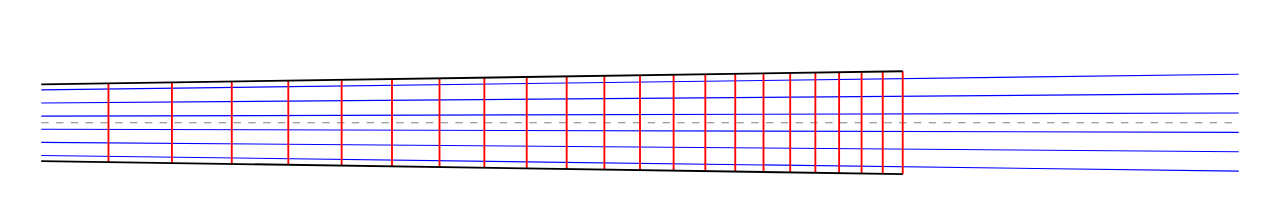
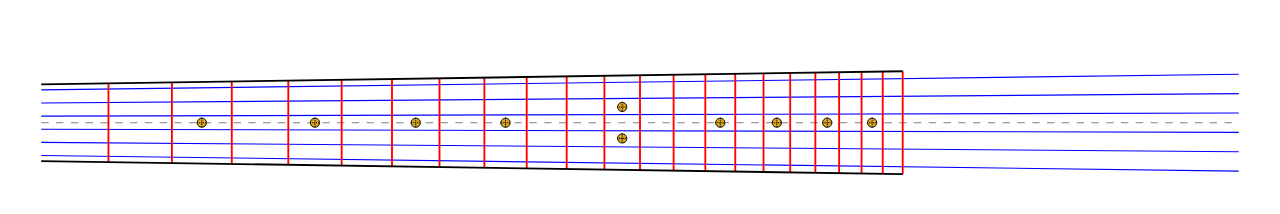
Before and after one commit to billhannah/fret-werk, a Vue app: page / in a window 1280 px wide. Shown: the part 238-452 px from the top of the page. Built offline with nearby package versions, Linux system fonts and the light colour scheme.

Commit message:
Add fret markers

```diff
--- a/src/fretboard/fretboard-drawing.vue
+++ b/src/fretboard/fretboard-drawing.vue
@@ -100,6 +100,43 @@ const fretLines = computed(() => {
   return { ok: true as const, value: frets };
 });
 
+const fretMarkers = computed(() => {
+  if (!fretLines.value.ok || !heelPosition.value.ok) {
+    return [];
+  }
+
+  const markers = [];
+  let previousFretPosition = 0;
+  const [topEdge, bottomEdge] = edgeLines.value;
+
+  for (const fret of fretLines.value.value) {
+    const markerIndex = fret.fretNumber % 12;
+    if ([3, 5, 7, 9].includes(markerIndex) || markerIndex === 0) {
+      const x = (previousFretPosition + fret.x) / 2;
+      const edgeRatio = x / heelPosition.value.value;
+      const yAtTop = topEdge.yAtNut + (topEdge.yAtHeel - topEdge.yAtNut) * edgeRatio;
+      const yAtBottom = bottomEdge.yAtNut + (bottomEdge.yAtHeel - bottomEdge.yAtNut) * edgeRatio;
+      const markerYs =
+        markerIndex === 0
+          ? [yAtTop + (yAtBottom - yAtTop) / 3, yAtTop + (2 * (yAtBottom - yAtTop)) / 3]
+          : [(yAtTop + yAtBottom) / 2];
+
+      markers.push(
+        ...markerYs.map((y, index) => ({
+          fretNumber: fret.fretNumber,
+          index,
+          x,
+          y,
+        })),
+      );
+    }
+
+    previousFretPosition = fret.x;
+  }
+
+  return markers;
+});
+
 const viewBox = computed(() => {
   if (!stringLines.value.ok || !heelPosition.value.ok || !fretLines.value.ok) {
     return undefined;
@@ -151,6 +188,27 @@ const viewBox = computed(() => {
         :x2="line.x"
         :y2="line.yAtBottom"
       />
+      <g
+        v-for="marker in fretMarkers"
+        :key="`marker-${marker.fretNumber}-${marker.index}`"
+        class="fret-marker"
+      >
+        <circle :cx="marker.x" :cy="marker.y" r="2.5" />
+        <line
+          class="fret-marker-center"
+          :x1="marker.x - 2.5"
+          :y1="marker.y"
+          :x2="marker.x + 2.5"
+          :y2="marker.y"
+        />
+        <line
+          class="fret-marker-center"
+          :x1="marker.x"
+          :y1="marker.y - 2.5"
+          :x2="marker.x"
+          :y2="marker.y + 2.5"
+        />
+      </g>
       <line
         v-for="(line, index) in edgeLines"
         :key="`edge-${index}`"
@@ -181,6 +239,19 @@ const viewBox = computed(() => {
   stroke-width: 1;
 }
 
+.fret-marker {
+  fill: goldenrod;
+  stroke: black;
+  stroke-width: 0.5;
+}
+
+.fret-marker-center {
+  stroke: black;
+  stroke-width: 0.6;
+  stroke-dasharray: 0.1 1;
+  stroke-linecap: round;
+}
+
 .string {
   stroke: blue;
   stroke-width: 0.6;
```
